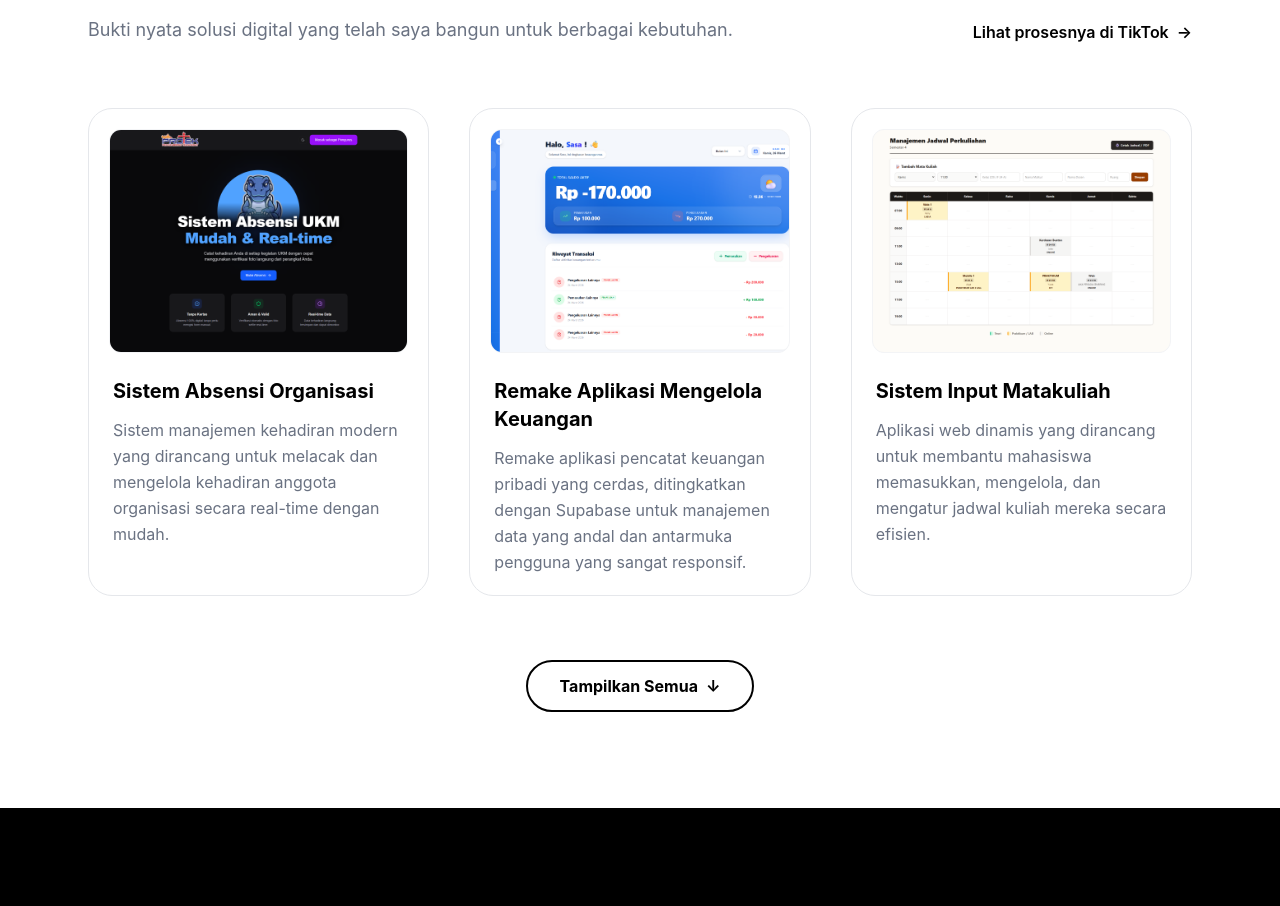
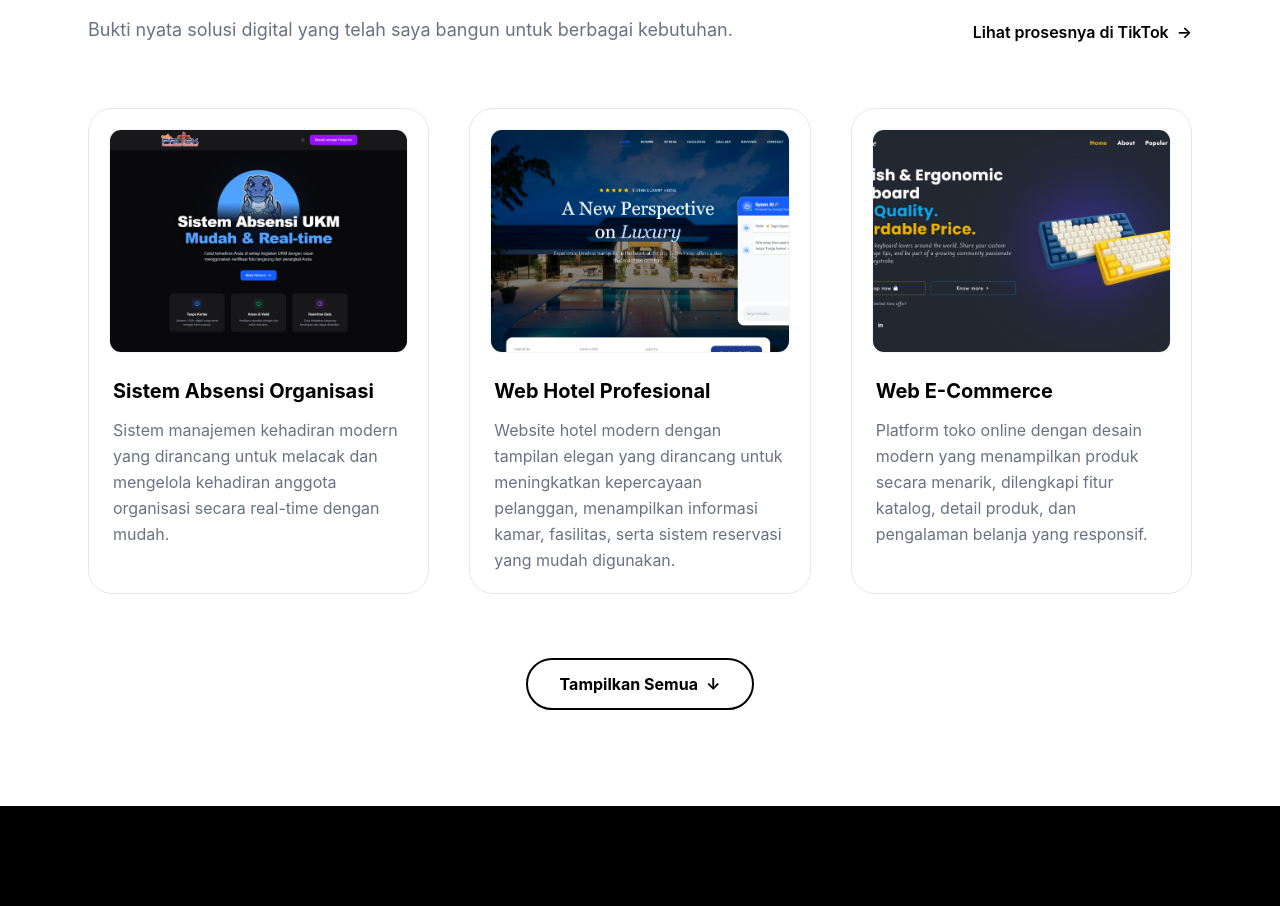
Before and after one commit to Sanzzyy/syzen-official-site, a React (Vite) app: page / in a window 1280 px wide. Shown: the part 1920-2826 px from the top of the page. Built offline with nearby package versions, Linux system fonts and the light colour scheme.

Commit message:
add portfolio

```diff
--- a/src/components/Portfolio.jsx
+++ b/src/components/Portfolio.jsx
@@ -12,13 +12,23 @@ export default function Portfolio() {
       image: "/img/projects/project_1.png",
     },
     {
+      title: "Web Hotel Profesional",
+      desc: "Website hotel modern dengan tampilan elegan yang dirancang untuk meningkatkan kepercayaan pelanggan, menampilkan informasi kamar, fasilitas, serta sistem reservasi yang mudah digunakan.",
+      image: "/img/projects/project_7.png",
+    },
+    {
+      title: "Web E-Commerce",
+      desc: "Platform toko online dengan desain modern yang menampilkan produk secara menarik, dilengkapi fitur katalog, detail produk, dan pengalaman belanja yang responsif.",
+      image: "/img/projects/project_8.png",
+    },
+    {
       title: "Remake Aplikasi Mengelola Keuangan",
       desc: "Remake aplikasi pencatat keuangan pribadi yang cerdas, ditingkatkan dengan Supabase untuk manajemen data yang andal dan antarmuka pengguna yang sangat responsif.",
       image: "/img/projects/project_2.png",
     },
     {
       title: "Sistem Input Matakuliah",
-      desc: "Aplikasi web dinamis yang dirancang untuk membantu mahasiswa memasukkan, mengelola, dan mengatur jadwal kuliah mereka secara efisien.",
+      desc: "Aplikasi web dinamis yang dirancang untuk membantu saya memasukkan, mengelola, dan mengatur jadwal kuliah saya secara efisien.",
       image: "/img/projects/project_3.png",
     },
     {
```
Also changed, not shown: public/img/projects/project_7.png (added), public/img/projects/project_8.png (added).
